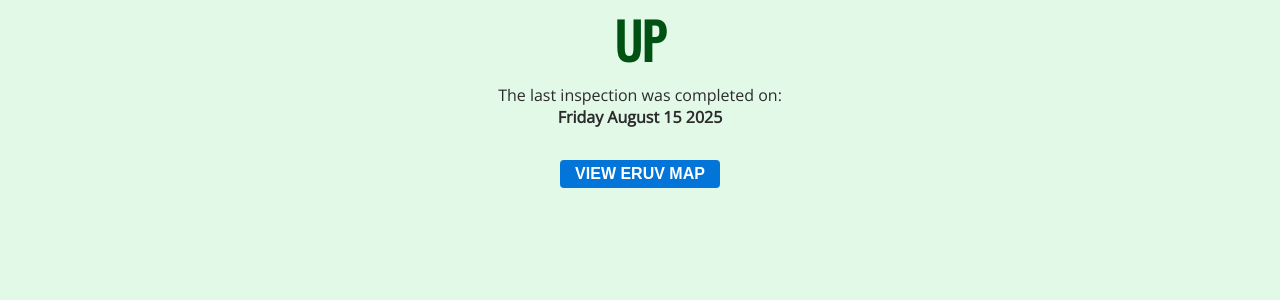
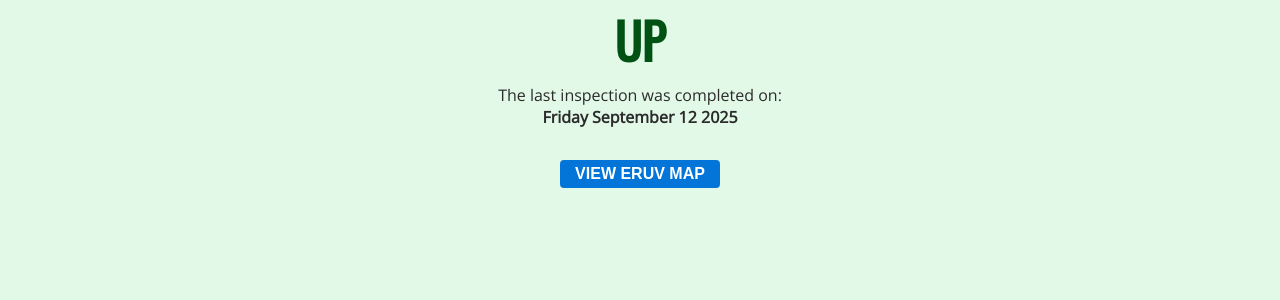
Before and after one commit to MisterGlass/eiruv, a Jekyll site: the page built from docs/index.md, in a window 1280 px wide. Shown: the part 132-432 px from the top of the page. Built offline with Jekyll 4.4.1, drawn with Linux system fonts in a browser that asks for light colours; our own code applies the rules of GitHub Pages for plain Markdown files.

Commit message:
Update eruv_status.yml

```diff
--- a/docs/_data/eruv_status.yml
+++ b/docs/_data/eruv_status.yml
@@ -1,3 +1,3 @@
 status: "Up"
-date: "Friday August 15 2025"
+date: "Friday September 12 2025"
 details: ""
```
